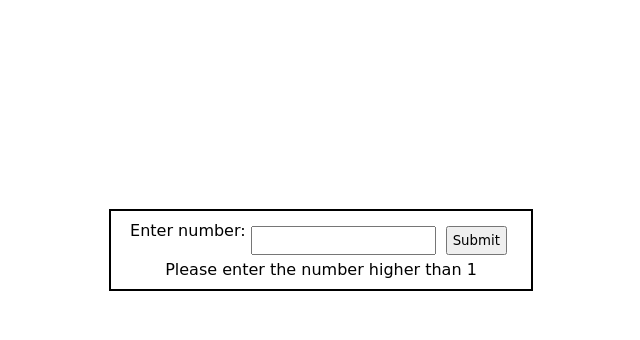
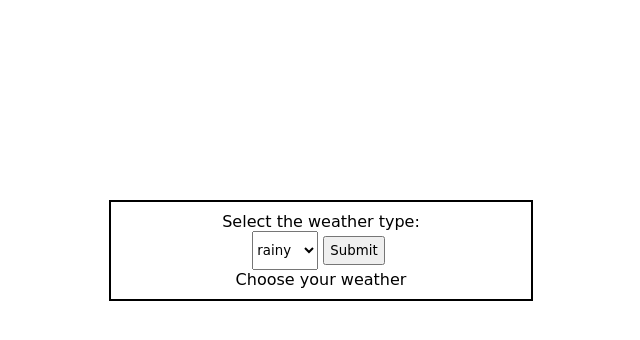
Before and after one commit to LaurisGre/qqq, a PHP site: page / in a window 1280 px wide. Shown: the part 150-490 px from the top of the page, without its empty margins (319-959 px from the left). Run offline with PHP 8.4, Linux system fonts and the light colour scheme.

Commit message:
weather input

```diff
--- a/index.php
+++ b/index.php
@@ -1,21 +1,21 @@
 <?php
 
-$print = false;
-$enter = 'Please enter the number higher than 1';
+$report = 'Choose your weather';
 
-if(isset($_POST['sub'])) {
-	if(isset($_POST['num']) && is_numeric($_POST['num']) && $_POST['num'] > 1) {
-		$print = true;
-	}
-}
-
-function tree_maker($num)
-{
-	for ($i = 1 ; $i <= $num ; $i++) {
-		for ($u = 0 ; $u < $i ; $u++) {
-			print '*';
-		}
-		print '</br>';
+if (isset($_POST['sub'])) {
+	switch ($_POST['weather']) {
+		case 'rainy':
+			$report = 'It will be rainy';
+			break;
+		case 'sunny':
+			$report = 'It will be sunny';
+			break;
+		case 'snowy':
+			$report = 'It will be snowy';
+			break;
+		case 'cloudy':
+			$report = 'It will be cloudy';
+			break;
 	}
 }
 
@@ -31,12 +31,17 @@ function tree_maker($num)
 
 <body>
 	<section>
+		<p>Select the weather type:</p>
 		<form method="POST">
-			<p>Enter number:</p>
-			<input type="text" name="num">
+			<select name="weather" id="">
+				<option value="rainy">rainy</option>
+				<option value="sunny">sunny</option>
+				<option value="snowy">snowy</option>
+				<option value="cloudy">cloudy</option>
+			</select>
 			<input type="submit" name="sub">
 		</form>
-		<div class="tree"><?php $print ? tree_maker($_POST['num']) : print $enter; ?></div>
+		<p><?php print $report; ?></p>
 	</section>
 </body>
 
--- a/style.css
+++ b/style.css
@@ -17,6 +17,7 @@ section {
 	flex-direction: column;
 	padding: 10px;
 	border: 2px solid black;
+	text-align: center;
 }
 
 form {
@@ -29,7 +30,3 @@ input {
 	margin: 5px;
 	padding: 5px;
 }
-
-.tree {
-	text-align: center;
-}
```
